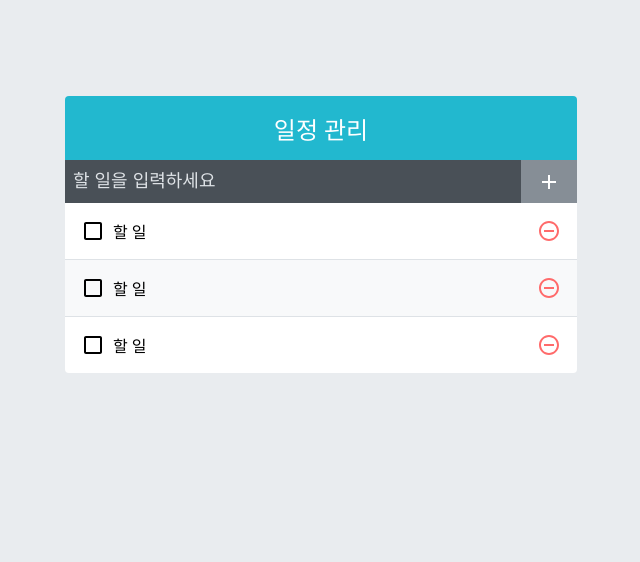
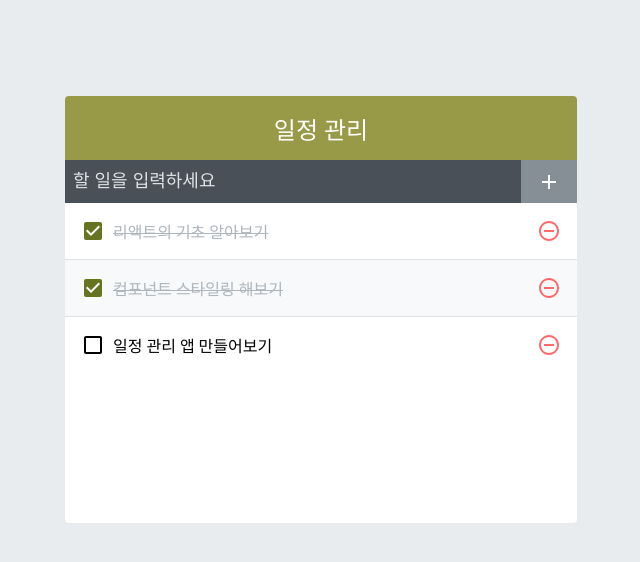
Before and after one commit to cdcoc0/todo-react, a React (Create React App) app: page / in a window 1280 px wide. Shown: the top 562 px of the page, without its empty margins (319-959 px from the left). Built offline with nearby package versions, Linux system fonts and the light colour scheme.

Commit message:
functions -show todos on the browser ・usestate ・send props from App.js to the components ・.map() ・use classnames

```diff
--- a/src/App.js
+++ b/src/App.js
@@ -1,12 +1,31 @@
+import React, {useState} from 'react';
 import TodoTemplate from './components/TodoTemplate';
 import TodoInsert from './components/TodoInsert';
 import TodoList from './components/TodoList';
 
 const App = () => {
+  const [todos, setTodos] = useState([
+    {
+      id: 1,
+      text: '리액트의 기초 알아보기',
+      checked: true,
+    },
+    {
+      id: 2,
+      text: '컴포넌트 스타일링 해보기',
+      checked: true,
+    },
+    {
+      id: 3,
+      text: '일정 관리 앱 만들어보기',
+      checked: false,
+    },
+  ]);
+
   return (
     <TodoTemplate>
       <TodoInsert />
-      <TodoList />
+      <TodoList todos={todos}/>
     </TodoTemplate>
   )
 }
--- a/src/components/TodoList.js
+++ b/src/components/TodoList.js
@@ -1,11 +1,12 @@
 import TodoListItem from './TodoListItem';
+import './TodoList.scss';
 
-const TodoList = () => {
+const TodoList = ({todos}) => {
     return (
-        <div>
-            <TodoListItem />
-            <TodoListItem />
-            <TodoListItem />
+        <div className="TodoList">
+            {todos.map(todo => (
+                <TodoListItem todo={todo} key={todo.id} />
+            ))}
         </div>
     );
 }
--- a/src/components/TodoListItem.js
+++ b/src/components/TodoListItem.js
@@ -4,14 +4,17 @@
     MdCheckBox,
     MdRemoveCircleOutline,
 } from 'react-icons/md';
+import cn from 'classnames';
 import './TodoListItem.scss';
 
-const TodoListItem = () => {
+const TodoListItem = ({todo}) => {
+    const {text, checked} = todo;
+
     return (
         <div className="TodoListItem">
-            <div className="checkbox">
-                <MdCheckBoxOutlineBlank />
-                <div className="text">할 일</div>
+            <div className={cn('checkbox', {checked})}>
+                {checked ? <MdCheckBox /> : <MdCheckBoxOutlineBlank />}
+                <div className="text">{text}</div>
             </div>
             <div className="remove">
                 <MdRemoveCircleOutline />
--- a/src/components/TodoListItem.scss
+++ b/src/components/TodoListItem.scss
@@ -24,7 +24,8 @@
         //체크되었을 때 보여 줄 스타일
         &.checked {
             svg {
-                color: #22b8cf;
+                // color: #22b8cf;
+                color: #667320;
             }
 
             .text {
--- a/src/components/TodoTemplate.scss
+++ b/src/components/TodoTemplate.scss
@@ -9,7 +9,8 @@
 
 
     .app-title {
-        background: #22b8cf;
+        //background: #22b8cf;
+        background: #999A47;
         color: white;
         height: 4rem;
         font-size: 1.5rem;
```
